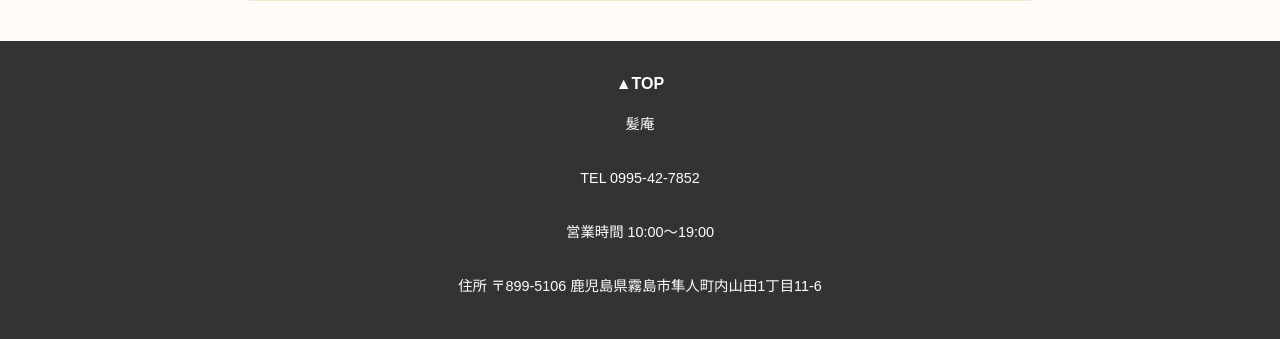
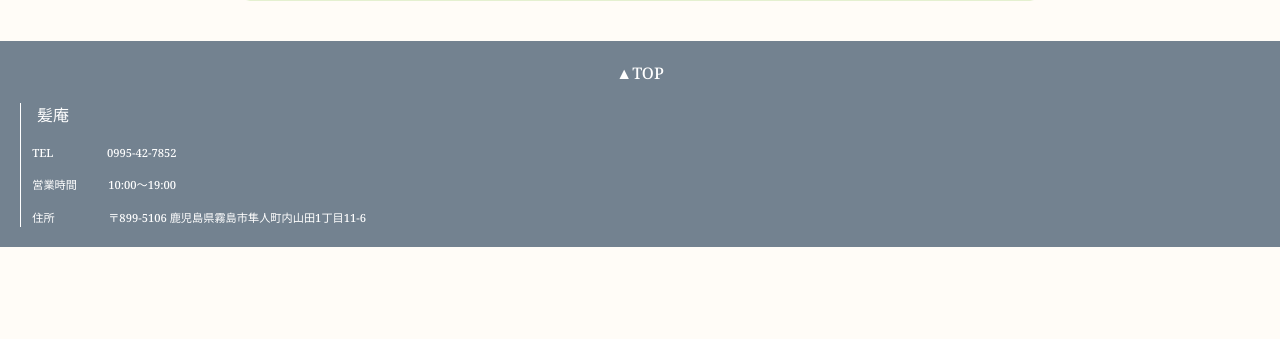
Before and after one commit to Naru081/salon-site, a PHP site: page /html/index.html in a window 1280 px wide. Shown: the part 3072-3411 px from the top of the page. After the commit the page ends 3319 px from the top, so only its background shows below. Run offline with PHP 8.4, Linux system fonts and the light colour scheme.

Commit message:
スタイル適用
footerのスタイルを変更しました。

```diff
--- a/css/style.css
+++ b/css/style.css
@@ -275,21 +275,41 @@ p.menu-text{
 }
 
 /* フッター */
-footer {
-    background-color: #333;
+/* フッターテキストのレイアウト */
+#footer {
+    background-color: #738290;
     color: #fff;
     padding: 20px;
     text-align: center;
+    font-family: "Noto Serif", serif;
+    font-optical-sizing: auto;
+    font-weight: 500;
+    font-style: regular;
+    font-variation-settings:"wdth" 100;
 }
-
-footer .info {
-    font-size: 0.9em;
-    margin: 5px 0;
+div.info p{
+    display: flex;
+    flex-direction: row;
+    gap: 20px;
+    text-align: left;
+    align-items: flex-start;
+    margin-left: 1em;
+    font-size: 70%;
+    margin-bottom: 0;
 }
-
-footer .top {
-    margin-top: 10px;
+/* テキストの詳細設定 */
+div.info{
+    border-left: solid 1px;
+}
+#footer p.info-name{
     font-size: 1em;
-    font-weight: bold;
-    cursor: pointer;
 }
+#footer span.info1{
+    margin-left: 3em;
+}
+#footer span.info2{
+    margin-left: 1em;
+}
+#footer span.info3{
+    margin-left: 3em;
+}
```
